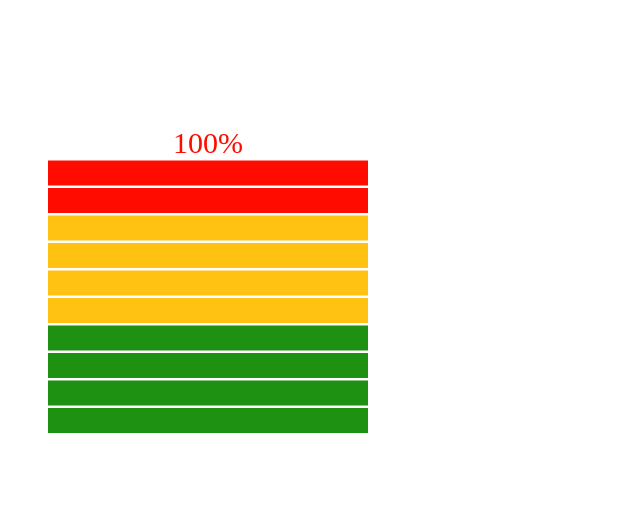
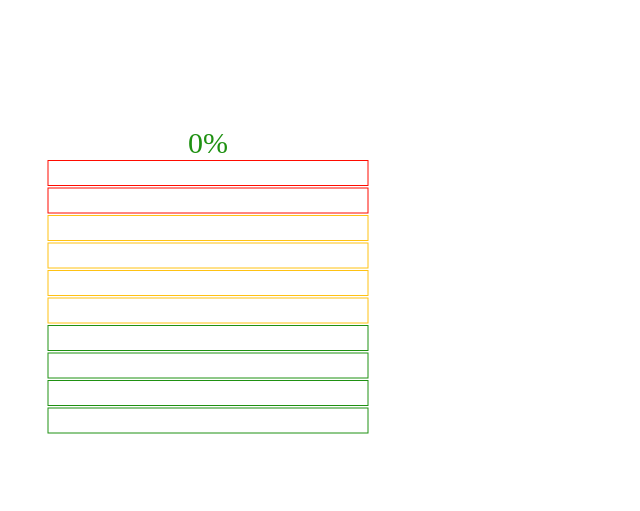
Before and after one commit to Dragas/Canvas-Percentage-bar-demo, a plain HTML site: page index.html in a window 1280 px wide. Shown: the whole page, without its empty margins (0-640 px from the left). Drawn offline with Linux system fonts and the light colour scheme.

Commit message:
stroked rectangle variant

```diff
--- a/index.html
+++ b/index.html
@@ -31,9 +31,16 @@
                 ctx.clearRect(0, 0, width, height);
                 const barCount = (percentage / 10) | 0;
                 let currentVerticalOffset = initialVerticalOffset;
-                for (let i = 0; i < barCount; i++) {
+                const expectedBarCount = (barCount === 0 && percentage === 0) ? 10 : barCount;
+                for (let i = 0; i < expectedBarCount; i++) {
+                    //const color = barCount === 0 ? getBlurryColor(i) : getColor(i);
                     ctx.fillStyle = getColor(i);
-                    ctx.fillRect(leftOffset, currentVerticalOffset, barWidth, barHeight);
+                    ctx.strokeStyle = ctx.fillStyle
+                    if(barCount !== 0)
+                        ctx.fillRect(leftOffset, currentVerticalOffset, barWidth, barHeight);
+                    else {
+                        ctx.strokeRect(leftOffset, currentVerticalOffset, barWidth, barHeight);
+                    }
                     currentVerticalOffset -= barHeight * 1.1;
                 }
                 ctx.fillStyle = getColor(barCount - 1);
@@ -48,7 +55,7 @@
                 return RED;
             }
 
-            renderPercentage(100);
+            renderPercentage(0);
         </script>
     </body>
 </html>
```
